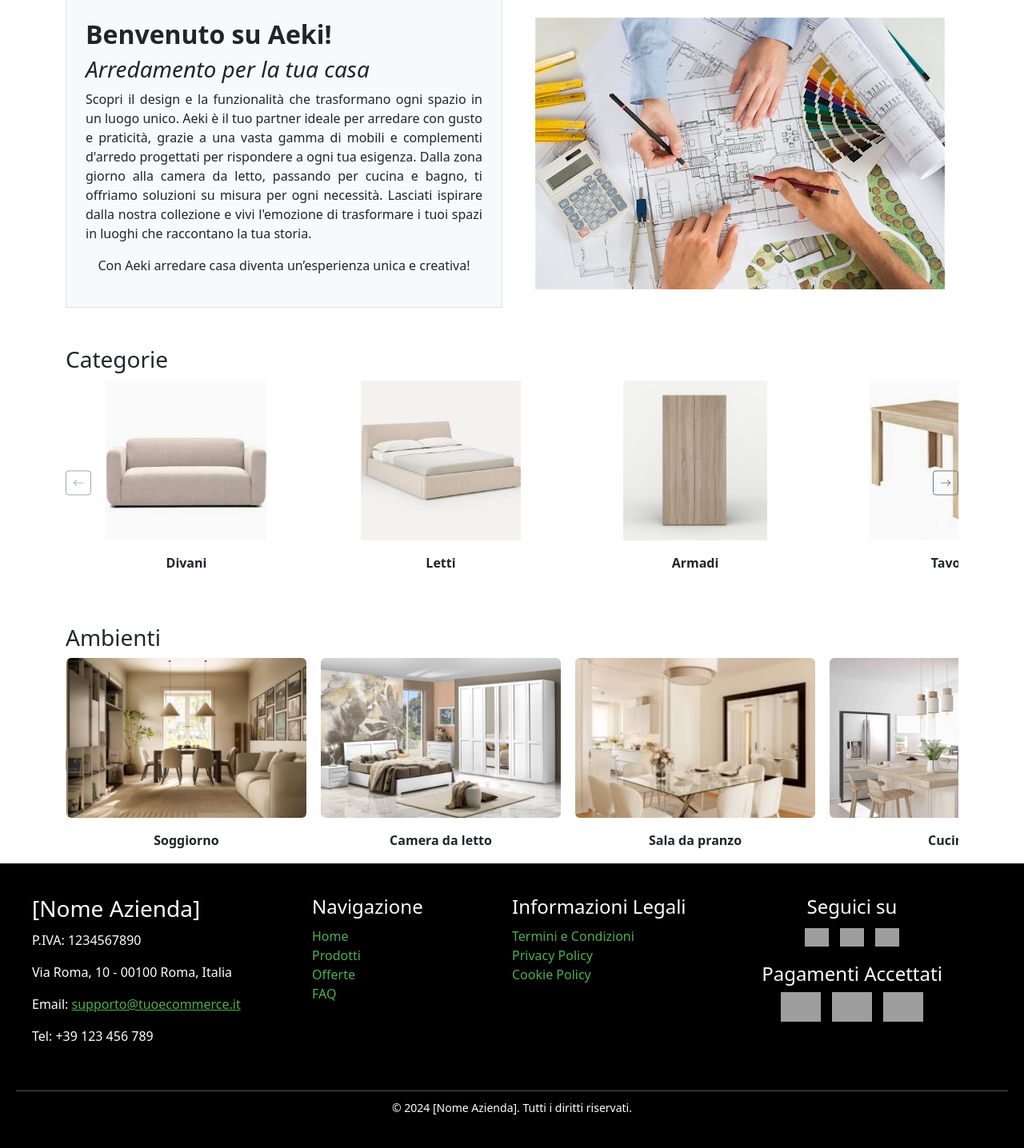
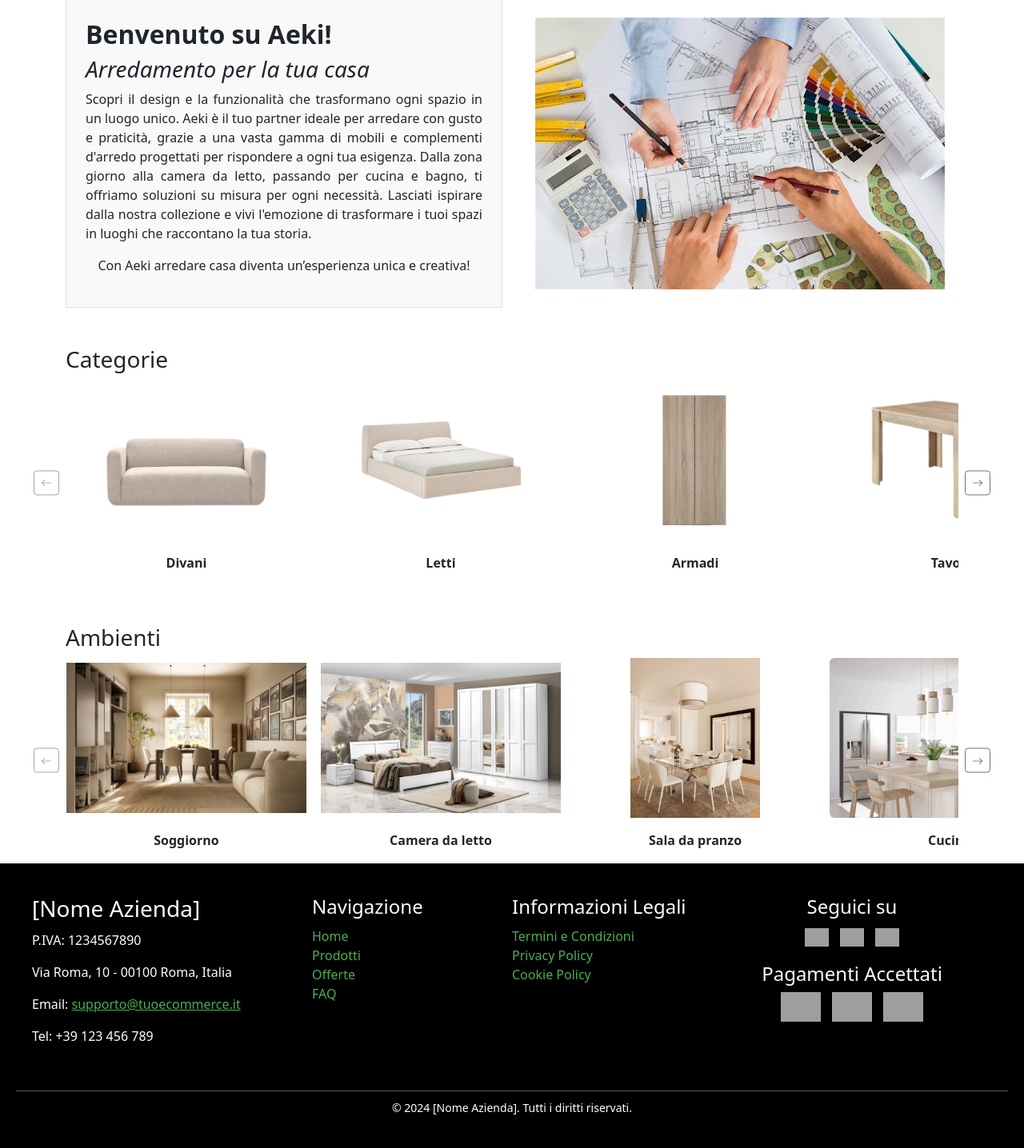
Before and after one commit to RikyPoz/ProgettoWeb, a PHP site: page /homePage.php in a window 1280 px wide. Shown: the part 115-1551 px from the top of the page at 80% size. Run offline with PHP 8.4, Linux system fonts and the light colour scheme; grey boxes are pictures that could not be loaded.

Commit message:
Modifica immagini

```diff
--- a/Aeki/template/homePage_main.php
+++ b/Aeki/template/homePage_main.php
@@ -17,24 +17,40 @@
 
     <!-- Aggiungi gli stili CSS qui, nella sezione <head> -->
     <style>
-        #categoriesSlider img {
+        #categoriesSlider img,
+        #ambientSlider img {
             width: 300px; /* Larghezza immagine */
             height: 200px; /* Altezza immagine */
             object-fit: contain; /* Mantiene il rapporto dell'immagine */
         }
 
-        #categoriesSlider {
+        #categoriesSlider,
+        #ambientSlider {
             transition: transform 0.4s ease-in-out;
         }
 
-        #ambientSlider img {
-            width: 300px; /* Larghezza immagine */
-            height: 200px; /* Altezza immagine */
-            object-fit: cover; /* Mantiene il rapporto dell'immagine */
+        /* Regola i pulsanti di scorrimento */
+        .slider-button {
+            position: absolute;
+            top: 50%;
+            transform: translateY(-50%);
+            z-index: 3;
         }
 
-        #ambientSlider {
-            transition: transform 0.4s ease-in-out;
+        #categoriesLeft {
+            left: -40px; /* Sposta il pulsante sinistro all'esterno */
+        }
+
+        #categoriesRight {
+            right: -40px; /* Sposta il pulsante destro all'esterno */
+        }
+
+        #ambientLeft {
+            left: -40px; /* Sposta il pulsante sinistro all'esterno */
+        }
+
+        #ambientRight {
+            right: -40px; /* Sposta il pulsante destro all'esterno */
         }
     </style>
 </head>
@@ -68,7 +84,7 @@
         <h3 class="mt-5">Categorie</h3>
         <div class="position-relative">
             <!-- Freccia sinistra -->
-            <button class="btn btn-outline-secondary btn-sm position-absolute start-0 top-50 translate-middle-y z-3" id="categoriesLeft">
+            <button class="btn btn-outline-secondary btn-sm slider-button" id="categoriesLeft">
                 <span class="bi bi-arrow-left"></span>
             </button>
 
@@ -78,13 +94,13 @@
                     <!-- Immagini degli ambienti -->
                     <div class="text-center">
                         <a href="filteredProducts?category=divano" class="btn p-0">
-                            <img src="../upload/homePage/cat_divano.jpeg" class="rounded" alt="Pulsante per accedere alla categoria divani">
+                            <img src="../upload/homePage/cat_divano.png" class="rounded" alt="Pulsante per accedere alla categoria divani">
                             <p class="mt-3 fw-semibold">Divani</p>
                         </a>
                     </div>
                     <div class="text-center">
                         <a href="filteredProducts?category=letto" class="btn p-0">
-                            <img src="../upload/homePage/cat_letto.jpeg" class="rounded" alt="Pulsante per accedere alla categoria letti">
+                            <img src="../upload/homePage/cat_letto.png" class="rounded" alt="Pulsante per accedere alla categoria letto">
                             <p class="mt-3 fw-semibold">Letti</p>
                         </a>
                     </div>
@@ -96,25 +112,25 @@
                     </div>
                     <div class="text-center">
                         <a href="filteredProducts?category=tavolo" class="btn p-0">
-                            <img src="../upload/homePage/cat_tavolo.jpeg" class="rounded" alt="Pulsante per accedere alla categoria tavoli">
+                            <img src="../upload/homePage/cat_tavolo.png" class="rounded" alt="Pulsante per accedere alla categoria tavoli">
                             <p class="mt-3 fw-semibold">Tavoli</p>
                         </a>
                     </div>
                     <div class="text-center">
                         <a href="filteredProducts?category=sedia" class="btn p-0">
-                            <img src="../upload/homePage/cat_sedia.jpeg" class="rounded" alt="Pulsante per accedere alla categoria sedie">
+                            <img src="../upload/homePage/cat_sedia.png" class="rounded" alt="Pulsante per accedere alla categoria sedie">
                             <p class="mt-3 fw-semibold">Sedie</p>
                         </a>
                     </div>
                     <div class="text-center">
                         <a href="filteredProducts?category=libreria" class="btn p-0">
-                            <img src="../upload/homePage/cat_libreria.jpeg" class="rounded" alt="Pulsante per accedere alla categoria librerie e scaffali">
+                            <img src="../upload/homePage/cat_libreria.png" class="rounded" alt="Pulsante per accedere alla categoria librerie e scaffali">
                             <p class="mt-3 fw-semibold">Librerie e scaffali</p>
                         </a>
                     </div>
                     <div class="text-center">
                         <a href="filteredProducts?category=cassettiera" class="btn p-0">
-                            <img src="../upload/homePage/cat_cassettiera.jpeg" class="rounded" alt="Pulsante per accedere alla categoria cassettiere">
+                            <img src="../upload/homePage/cat_cassettiera.png" class="rounded" alt="Pulsante per accedere alla categoria cassettiere">
                             <p class="mt-3 fw-semibold">Cassettiere</p>
                         </a>
                     </div>
@@ -122,7 +138,7 @@
             </div>
 
             <!-- Freccia destra -->
-            <button class="btn btn-outline-secondary btn-sm position-absolute end-0 top-50 translate-middle-y z-3" id="categoriesRight">
+            <button class="btn btn-outline-secondary btn-sm slider-button" id="categoriesRight">
                 <span class="bi bi-arrow-right"></span>
             </button>
         </div>
@@ -132,7 +148,7 @@
         <h3 class="mt-5">Ambienti</h3>
         <div class="position-relative">
             <!-- Freccia sinistra -->
-            <button class="btn btn-outline-secondary btn-sm position-absolute start-0 top-50 translate-middle-y z-3" id="ambientLeft">
+            <button class="btn btn-outline-secondary btn-sm slider-button" id="ambientLeft">
                 <span class="bi bi-arrow-left"></span>
             </button>
 
@@ -180,7 +196,7 @@
             </div>
 
             <!-- Freccia destra -->
-            <button class="btn btn-outline-secondary btn-sm position-absolute end-0 top-50 translate-middle-y z-3" id="ambientRight">
+            <button class="btn btn-outline-secondary btn-sm slider-button" id="ambientRight">
                 <span class="bi bi-arrow-right"></span>
             </button>
         </div>
```
Also changed, not shown: Aeki/upload/homePage/cat_armadio.png, Aeki/upload/homePage/cat_cassettiera.jpeg (deleted), Aeki/upload/homePage/cat_cassettiera.png (added), Aeki/upload/homePage/cat_divano.jpeg (deleted), Aeki/upload/homePage/cat_divano.png (added), Aeki/upload/homePage/cat_letto.jpeg (deleted), Aeki/upload/homePage/cat_letto.png (added), Aeki/upload/homePage/cat_libreria.jpeg (deleted), Aeki/upload/homePage/cat_libreria.png (added), Aeki/upload/homePage/cat_sedia.jpeg (deleted), Aeki/upload/homePage/cat_sedia.png (added), Aeki/upload/homePage/cat_tavolo.jpeg (deleted), Aeki/upload/homePage/cat_tavolo.png (added), 4 other files.
